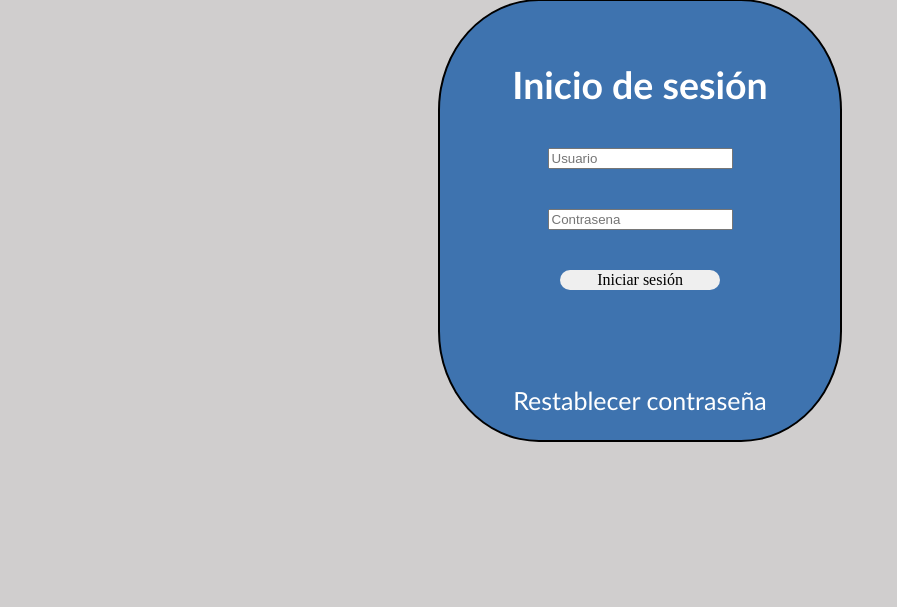
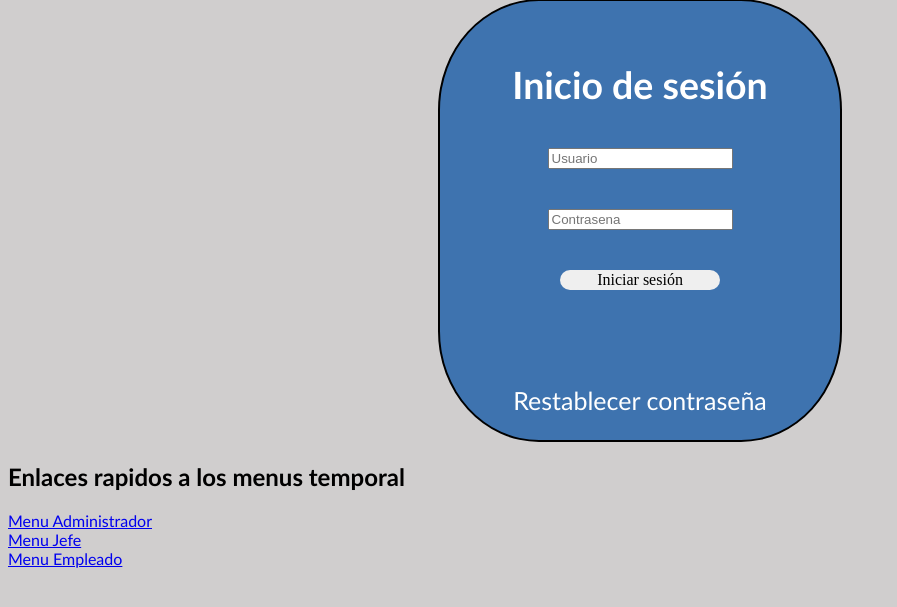
Before and after one commit to DavnAj22/AymerSena.github.io, a PHP site: page / in a window 1280 px wide. Shown: the part 160-767 px from the top of the page, without its empty margins (0-897 px from the left). Run offline with PHP 8.4, Linux system fonts and the light colour scheme.

Commit message:
Se agregaron unos links que facilitan el login en el index

```diff
--- a/index.php
+++ b/index.php
@@ -24,6 +24,11 @@
 
         </form>
     </section>
+    <h2>Enlaces rapidos a los menus temporal</h2>
+    <a href="menuAdministrador.php">Menu Administrador</a><br>
+    <a href="menuJefe.php">Menu Jefe</a><br>
+    <a href="menuEmpleado.php">Menu Empleado </a><br>
+
 </body>
 <?php
 require("conexionBD.php");
```
